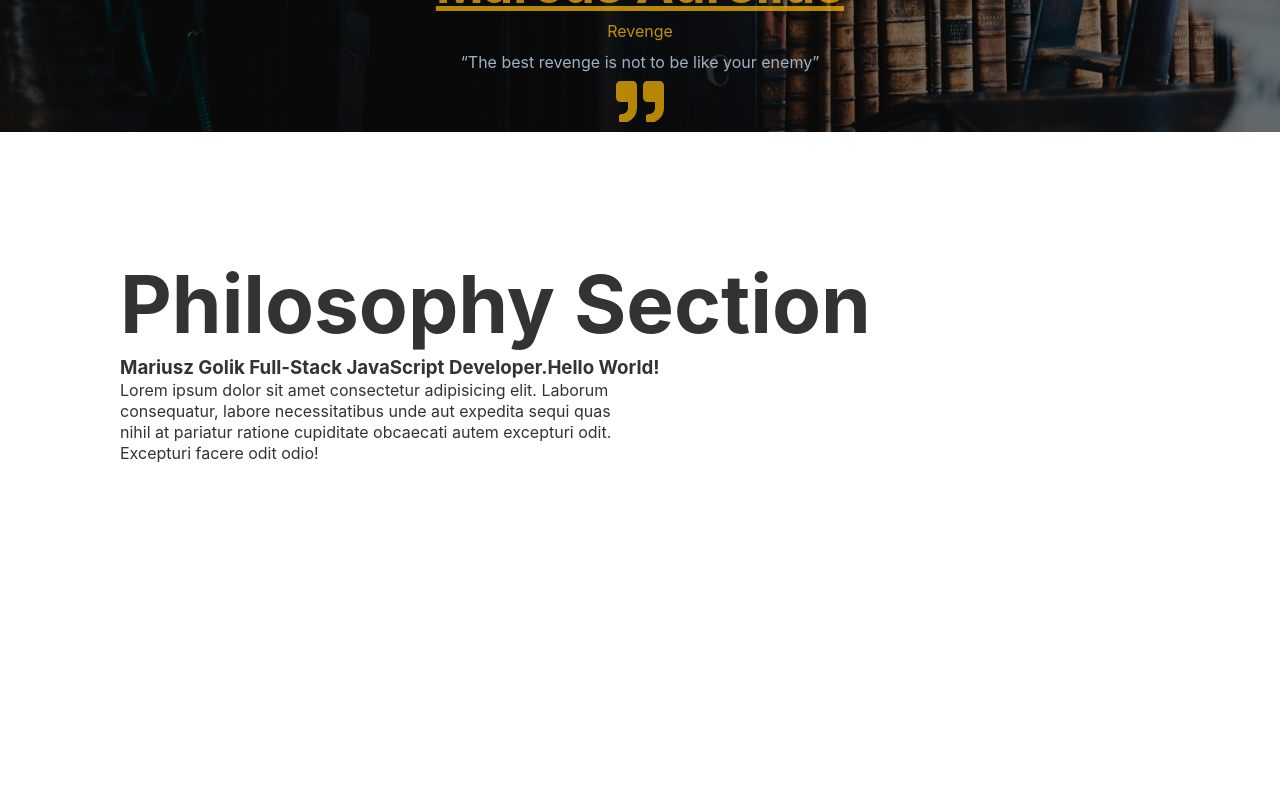
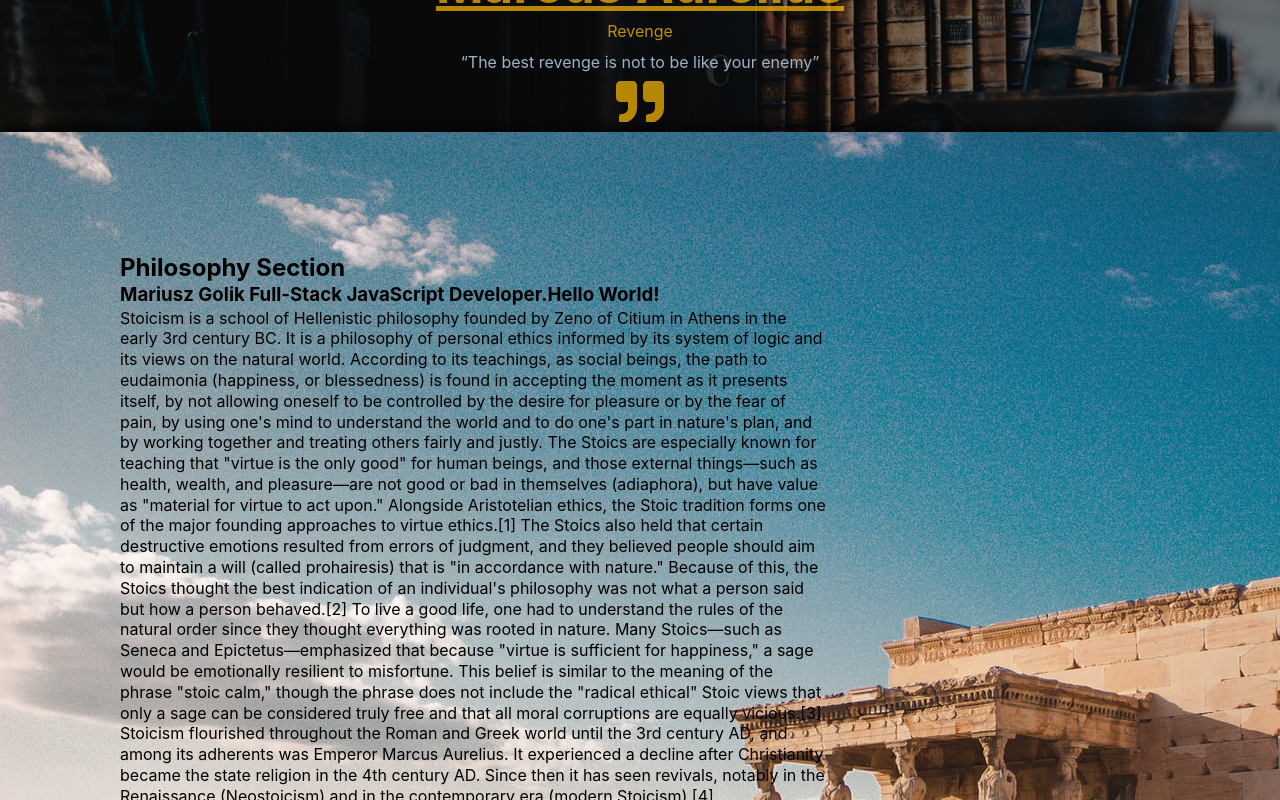
Before and after one commit to danielkeny/webi-sto-rct, a React (Create React App) app: page / in a window 1280 px wide. Shown: the part 740-1540 px from the top of the page. Built offline with nearby package versions, Linux system fonts and the light colour scheme; a web font is replaced by a local one.

Commit message:
added new styles and bacgrounds

```diff
--- a/src/components/Navbar.scss
+++ b/src/components/Navbar.scss
@@ -8,7 +8,7 @@
   justify-content: center;
   align-items: center;
   font-size: 1.05rem;
-  position: sticky;
+  // position: sticky;
   top: 0;
   z-index: 999;
 }
--- a/src/components/Philosophy.js
+++ b/src/components/Philosophy.js
@@ -1,17 +1,55 @@
 import React from "react";
 import "./Philosophy.scss";
+// import img_1 from "../assets/book_33.jpg";
 
 function Philosophy() {
   return (
     <div className="philosophy">
-      <h2>Philosophy Section</h2>
-      <h3>Mariusz Golik Full-Stack JavaScript Developer.Hello World!</h3>
-      <p>
-        Lorem ipsum dolor sit amet consectetur adipisicing elit. Laborum
-        consequatur, labore necessitatibus unde aut expedita sequi quas nihil at
-        pariatur ratione cupiditate obcaecati autem excepturi odit. Excepturi
-        facere odit odio!
-      </p>
+      <div className="philosophy__container">
+        <div className="philosophy__text">
+          <h2>Philosophy Section</h2>
+          <h3>Mariusz Golik Full-Stack JavaScript Developer.Hello World!</h3>
+          <p>
+            Stoicism is a school of Hellenistic philosophy founded by Zeno of
+            Citium in Athens in the early 3rd century BC. It is a philosophy of
+            personal ethics informed by its system of logic and its views on the
+            natural world. According to its teachings, as social beings, the
+            path to eudaimonia (happiness, or blessedness) is found in accepting
+            the moment as it presents itself, by not allowing oneself to be
+            controlled by the desire for pleasure or by the fear of pain, by
+            using one's mind to understand the world and to do one's part in
+            nature's plan, and by working together and treating others fairly
+            and justly. The Stoics are especially known for teaching that
+            "virtue is the only good" for human beings, and those external
+            things—such as health, wealth, and pleasure—are not good or bad in
+            themselves (adiaphora), but have value as "material for virtue to
+            act upon." Alongside Aristotelian ethics, the Stoic tradition forms
+            one of the major founding approaches to virtue ethics.[1] The Stoics
+            also held that certain destructive emotions resulted from errors of
+            judgment, and they believed people should aim to maintain a will
+            (called prohairesis) that is "in accordance with nature." Because of
+            this, the Stoics thought the best indication of an individual's
+            philosophy was not what a person said but how a person behaved.[2]
+            To live a good life, one had to understand the rules of the natural
+            order since they thought everything was rooted in nature. Many
+            Stoics—such as Seneca and Epictetus—emphasized that because "virtue
+            is sufficient for happiness," a sage would be emotionally resilient
+            to misfortune. This belief is similar to the meaning of the phrase
+            "stoic calm," though the phrase does not include the "radical
+            ethical" Stoic views that only a sage can be considered truly free
+            and that all moral corruptions are equally vicious.[3] Stoicism
+            flourished throughout the Roman and Greek world until the 3rd
+            century AD, and among its adherents was Emperor Marcus Aurelius. It
+            experienced a decline after Christianity became the state religion
+            in the 4th century AD. Since then it has seen revivals, notably in
+            the Renaissance (Neostoicism) and in the contemporary era (modern
+            Stoicism).[4]
+          </p>
+        </div>
+        <div className="philosophy__view">
+          {/* <img src={img_1} alt="" /> */}
+        </div>
+      </div>
     </div>
   );
 }
--- a/src/components/Philosophy.scss
+++ b/src/components/Philosophy.scss
@@ -2,23 +2,28 @@
 
 .philosophy {
   font-family: $secondary-font;
-  background-color: #fff;
+  background: url("../assets/columns21.jpg");
+  background-color: #f7ce97;
   padding: 120px;
   width: 100%;
   height: 1000px;
+  box-shadow: 1px -11px 8px -3px rgba(black, 0.5);
 
-  h3,
-  h2 {
-    color: #333;
-    max-width: 50ch;
+  &__container {
+    display: flex;
+    width: 100%;
   }
-
-  h2 {
-    font-size: 5rem;
+  &__text {
+    width: 100%;
+    p {
+      max-width: 70ch;
+    }
   }
-
-  p {
-    color: #333;
-    max-width: 50ch;
+  &__view {
+    // width: 100%;
+    // // background: url("../assets/book_33.jpg");
+    // background-position: center;
+    // background-repeat: no-repeat;
+    // background-size: contain;
   }
 }
```
